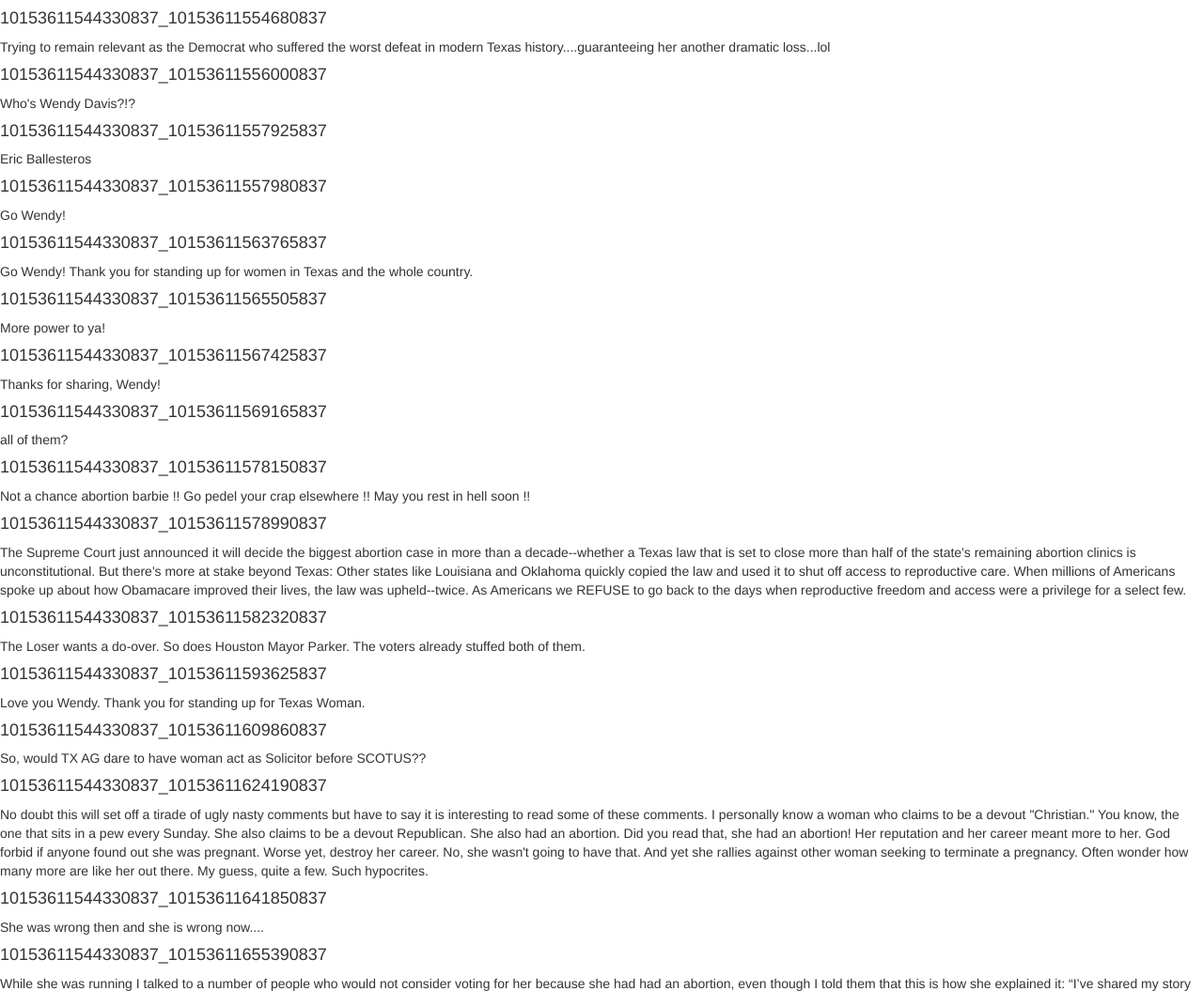
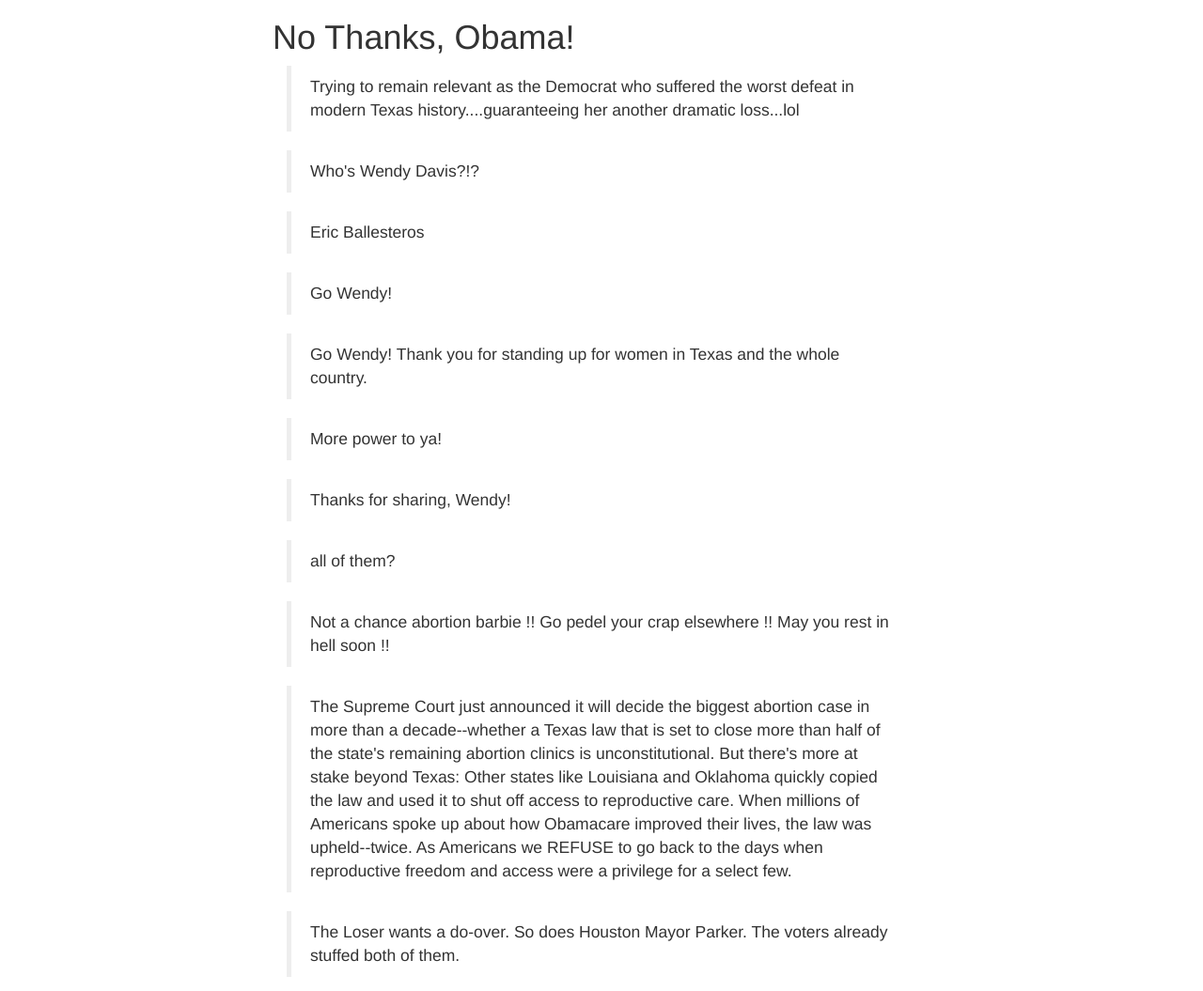
Before and after one commit to risatrix/no-thanks-obama, a website: page public/index.html in a window 1280 px wide. Shown: the top 1055 px of the page at 94% size. Drawn offline with nearby package versions, Linux system fonts and the light colour scheme.

Commit message:
add basic styling

```diff
--- a/public/index.html
+++ b/public/index.html
@@ -6,12 +6,18 @@
   <link rel="stylesheet" href="https://maxcdn.bootstrapcdn.com/bootstrap/3.3.5/css/bootstrap-theme.min.css" integrity="sha384-aUGj/X2zp5rLCbBxumKTCw2Z50WgIr1vs/PFN4praOTvYXWlVyh2UtNUU0KAUhAX" crossorigin="anonymous">
 </head>
 <body>
-
-  <div id="stream"></div>
-  <script type="text/template" id="tpl-stream-item">
-    <h4><%= id %></h4>
-    <p><%= text %></p>
-  </script>
+  <div class="container-fluid" style="max-width:700px;">
+    <div class="row">
+      <h1>No Thanks, Obama!</h1>
+      <div id="stream" class="col-md-12"></div>
+      <script type="text/template" id="tpl-stream-item">
+        <!--h4><%= id %></h4-->
+        <blockquote>
+        <p><%= text %></p>
+        </blockquote>
+      </script>
+    <div class="row">
   <script src="scripts.js"></script>
+  </div>
 </body>
 </html>
```
